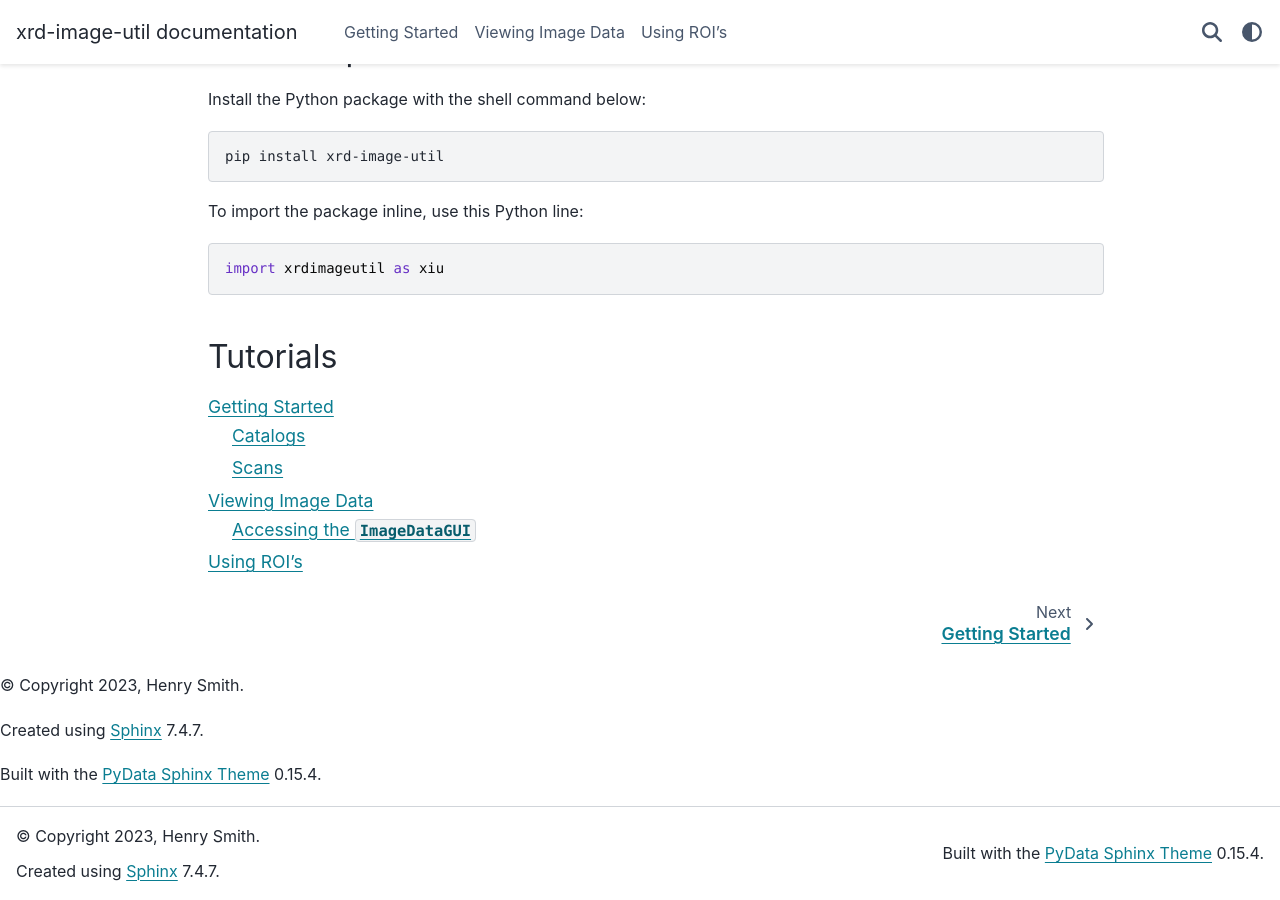
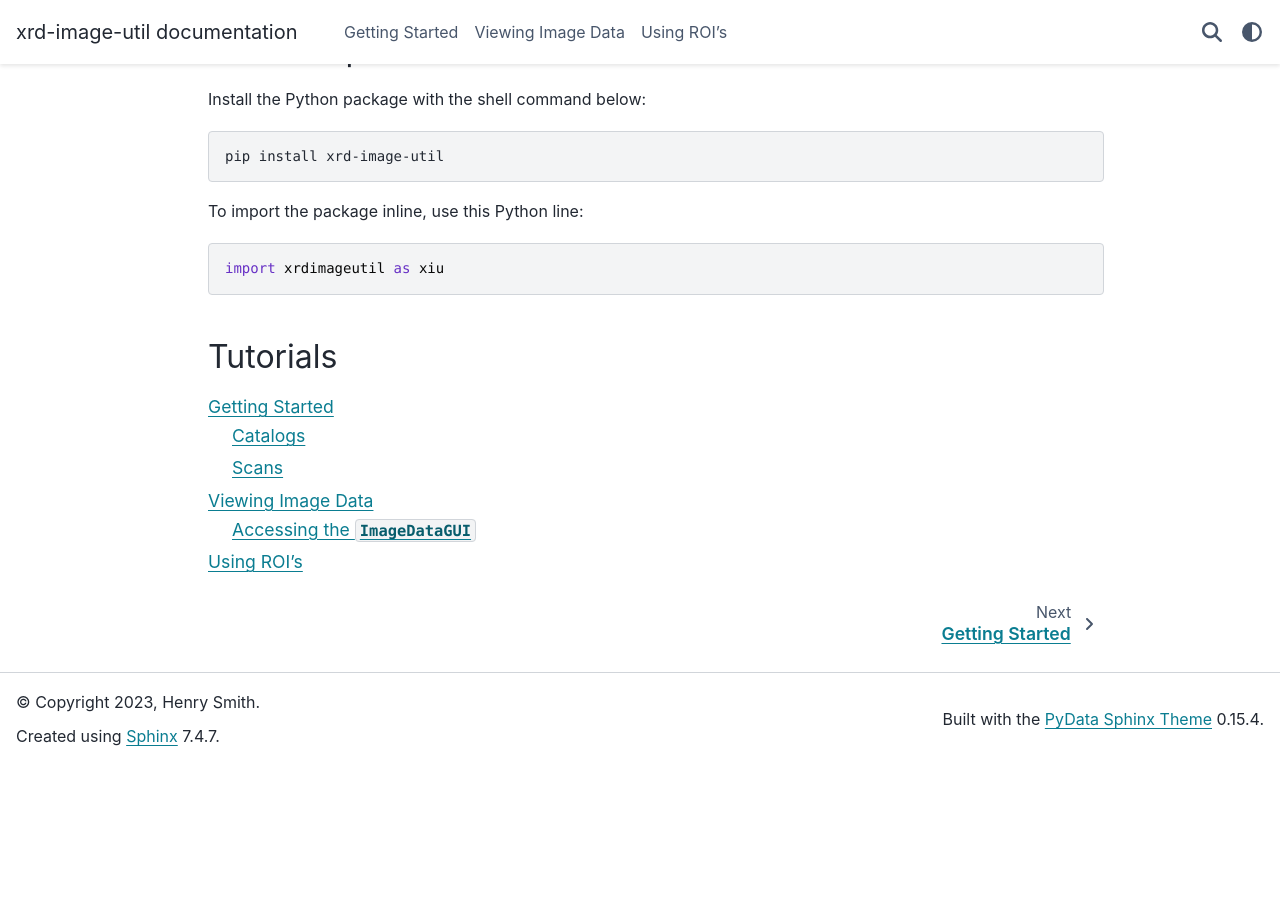
Before and after one commit to pecomyint/xrd-image-util, a Sphinx documentation site: the page built from docs/index.rst, in a window 1280 px wide and 900 px high, scrolled down 1257 px. Built offline with Sphinx 7.4.7 and the PyData theme 0.15.4, drawn with Linux system fonts in a browser that asks for light colours; after the commit the page ends 2023 px from its top, so only the background shows below that.

Commit message:
Remove footer content

```diff
--- a/docs/conf.py
+++ b/docs/conf.py
@@ -37,6 +37,5 @@ html_theme_options = {
     "navbar_end": ["navbar-icon-links", "theme-switcher"],
     "navbar_persistent": ["search-button"],
     "navbar_align": "content",
-    "show_toc_level": 2,
-    "content_footer_items": ["copyright", "sphinx-version", "theme-version"],
+    "show_toc_level": 2
 }
```
